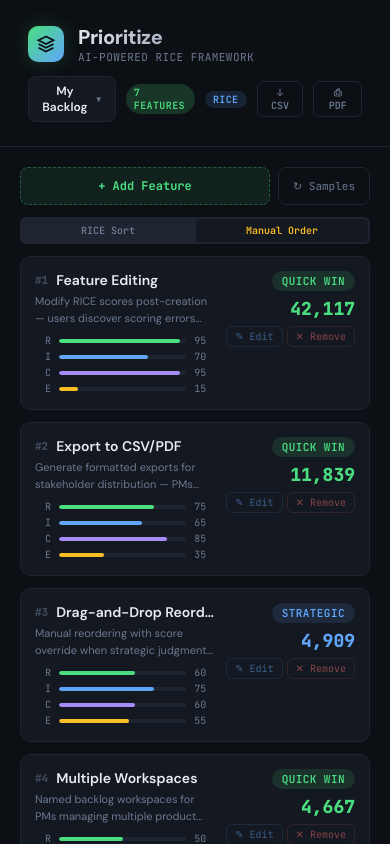
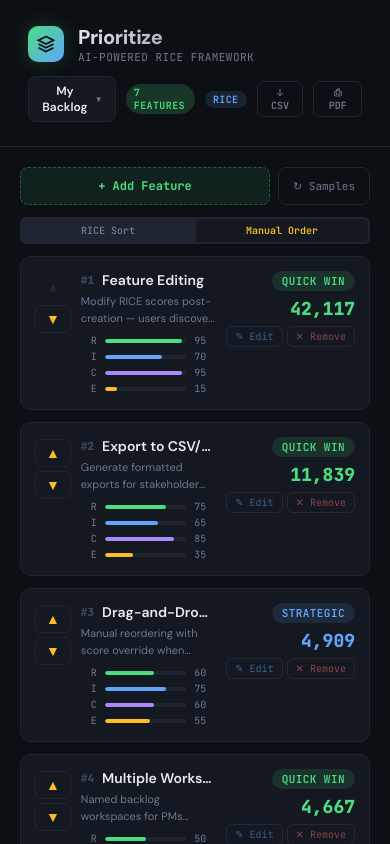
Before and after one commit to kristenmartino/prioritize, a React (Vite) app: page / in a window 390 px wide. Both pictures are taken after a click on the button "Manual Order". Shown: the top 844 px of the page. Built offline with nearby package versions, Linux system fonts and the light colour scheme.

Commit message:
Add move up/down buttons for mobile manual reordering
HTML5 drag events don't work on touch devices. On mobile in Manual
Order mode, each card now shows ▲/▼ buttons to move it up or down
in the list. Desktop still uses drag-and-drop.

```diff
--- a/src/App.jsx
+++ b/src/App.jsx
@@ -82,6 +82,15 @@ export default function App() {
     setManualOrder(currentOrder);
     setSortMode("manual");
     setDragId(null);
+  };
+  const handleMove = (id, dir) => {
+    const currentOrder = manualOrder.length > 0 ? [...manualOrder] : sorted.map(f => f.id);
+    const idx = currentOrder.indexOf(id);
+    const targetIdx = idx + dir;
+    if (idx === -1 || targetIdx < 0 || targetIdx >= currentOrder.length) return;
+    [currentOrder[idx], currentOrder[targetIdx]] = [currentOrder[targetIdx], currentOrder[idx]];
+    setManualOrder(currentOrder);
+    setSortMode("manual");
   };
 
   const switchWorkspace = (wsId) => {
@@ -182,7 +191,7 @@ export default function App() {
           {displayOrder.length === 0 ? (
             <div style={{ textAlign: "center", padding: 40 }}><p style={{ fontSize: 13, color: C.textMuted }}>No features yet. Add your first feature or load samples.</p></div>
           ) : displayOrder.map((f, i) => (
-            <Card key={f.id} feature={f} rank={i + 1} isSelected={f.id === selectedId} onClick={() => setSelectedId(f.id === selectedId ? null : f.id)} onDelete={deleteFeature} onEdit={editFeature} maxScore={maxScore} draggable={sortMode === "manual"} onDragStart={handleDragStart} onDragOver={handleDragOver} onDrop={handleDrop} isDragging={dragId === f.id} />
+            <Card key={f.id} feature={f} rank={i + 1} isSelected={f.id === selectedId} onClick={() => setSelectedId(f.id === selectedId ? null : f.id)} onDelete={deleteFeature} onEdit={editFeature} maxScore={maxScore} draggable={sortMode === "manual" && !isMobile} onDragStart={handleDragStart} onDragOver={handleDragOver} onDrop={handleDrop} isDragging={dragId === f.id} showMoveButtons={sortMode === "manual" && isMobile} onMove={handleMove} isFirst={i === 0} isLast={i === displayOrder.length - 1} />
           ))}
         </div>
 
--- a/src/components/Card.jsx
+++ b/src/components/Card.jsx
@@ -3,15 +3,20 @@ import { getTier } from "../utils";
 import { Pill } from "./Pill";
 import { ScoreBar } from "./ScoreBar";
 
-export const Card = ({ feature, rank, isSelected, onClick, onDelete, onEdit, maxScore, draggable: canDrag, onDragStart, onDragOver, onDrop, isDragging }) => {
+export const Card = ({ feature, rank, isSelected, onClick, onDelete, onEdit, maxScore, draggable: canDrag, onDragStart, onDragOver, onDrop, isDragging, showMoveButtons, onMove, isFirst, isLast }) => {
   const { score } = feature;
   const tier = getTier(feature);
+  const moveBtnStyle = (disabled) => ({ padding: "6px 10px", border: `1px solid ${C.border}`, borderRadius: 6, background: disabled ? "transparent" : C.surface, color: disabled ? C.textDim : C.warn, fontSize: 14, fontWeight: 700, cursor: disabled ? "default" : "pointer", opacity: disabled ? 0.3 : 1, lineHeight: 1 });
 
   return (
     <div onClick={onClick} draggable={canDrag} onDragStart={e => { e.dataTransfer.effectAllowed = "move"; onDragStart?.(feature.id); }} onDragOver={e => { e.preventDefault(); onDragOver?.(e); }} onDrop={() => onDrop?.(feature.id)} style={{ padding: 14, border: `1px solid ${isSelected ? tier.color + "50" : C.border}`, borderRadius: 10, background: isSelected ? tier.color + "08" : C.surface, cursor: canDrag ? "grab" : "pointer", transition: "all 0.2s", opacity: isDragging ? 0.4 : 1 }}
       onMouseEnter={e => { if (!isSelected) e.currentTarget.style.borderColor = C.borderActive; }}
       onMouseLeave={e => { if (!isSelected) e.currentTarget.style.borderColor = C.border; }}>
       <div style={{ display: "flex", alignItems: "flex-start", justifyContent: "space-between", gap: 10 }}>
+        {showMoveButtons && <div style={{ display: "flex", flexDirection: "column", gap: 4, flexShrink: 0, paddingTop: 2 }}>
+          <button onClick={e => { e.stopPropagation(); if (!isFirst) onMove(feature.id, -1); }} disabled={isFirst} style={moveBtnStyle(isFirst)}>▲</button>
+          <button onClick={e => { e.stopPropagation(); if (!isLast) onMove(feature.id, 1); }} disabled={isLast} style={moveBtnStyle(isLast)}>▼</button>
+        </div>}
         <div style={{ flex: 1, minWidth: 0 }}>
           <div style={{ display: "flex", alignItems: "center", gap: 8, marginBottom: 4 }}>
             <span style={{ fontSize: 11, fontWeight: 800, color: C.textDim, fontFamily: "'JetBrains Mono', monospace" }}>#{rank}</span>
```
